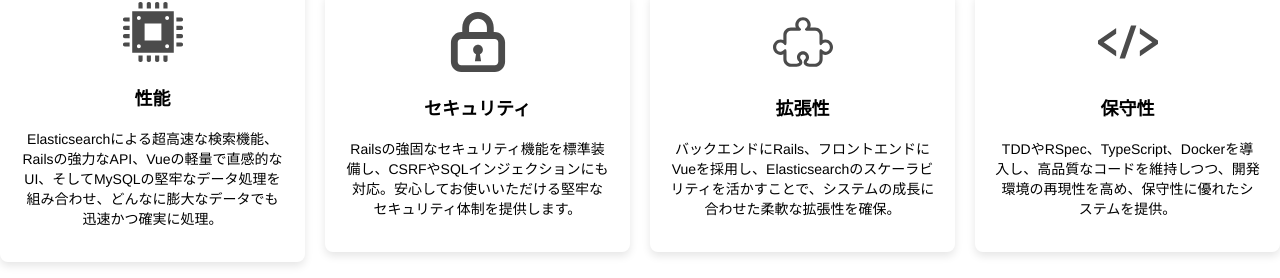
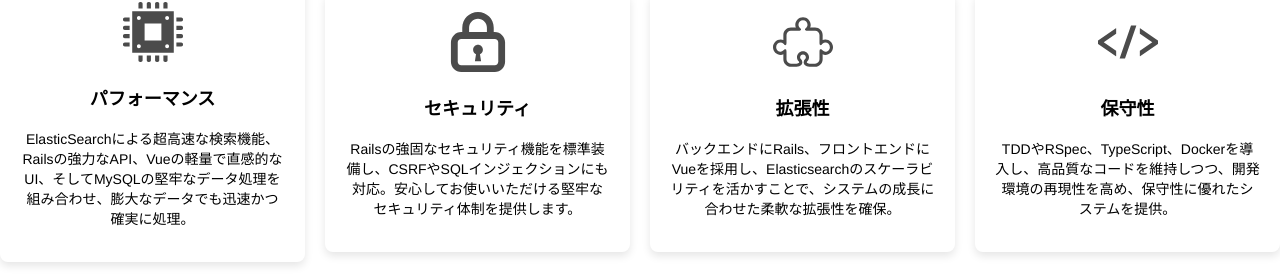
Before and after one commit to youha6149/nationwide_search_app, a Vue app in the folder frontend/: page /#/ in a window 1280 px wide. Shown: the part 427-705 px from the top of the page. Built offline with nearby package versions, Linux system fonts and the light colour scheme.

Commit message:
Fix selling point for performance in HomeView.vue

```diff
--- a/frontend/src/views/HomeView.vue
+++ b/frontend/src/views/HomeView.vue
@@ -5,9 +5,9 @@
     <div class="features">
       <div class="card">
         <img src="@/assets/icon_cpu.svg" alt="CPU" />
-        <h3>性能</h3>
+        <h3>パフォーマンス</h3>
         <p>
-          Elasticsearchによる超高速な検索機能、Railsの強力なAPI、Vueの軽量で直感的なUI、そしてMySQLの堅牢なデータ処理を組み合わせ、どんなに膨大なデータでも迅速かつ確実に処理。
+          ElasticSearchによる超高速な検索機能、Railsの強力なAPI、Vueの軽量で直感的なUI、そしてMySQLの堅牢なデータ処理を組み合わせ、膨大なデータでも迅速かつ確実に処理。
         </p>
       </div>
 
```
